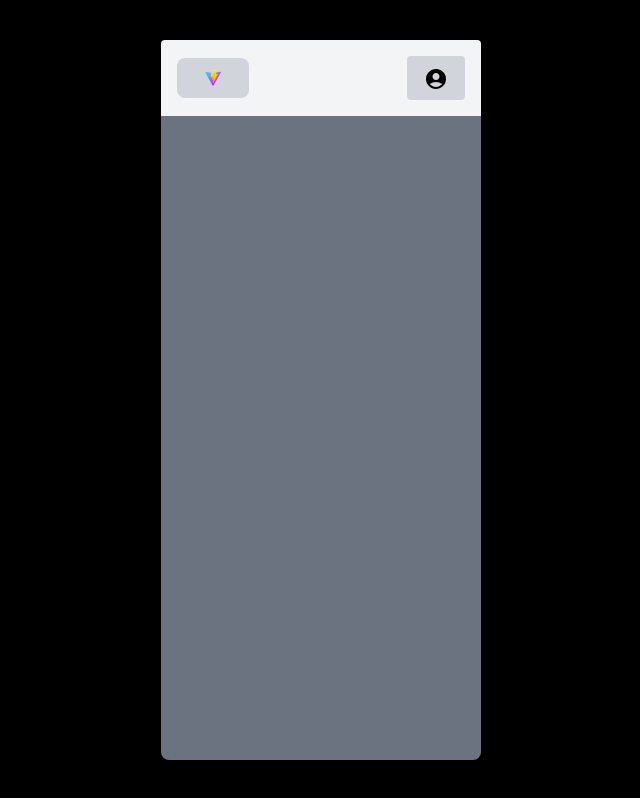
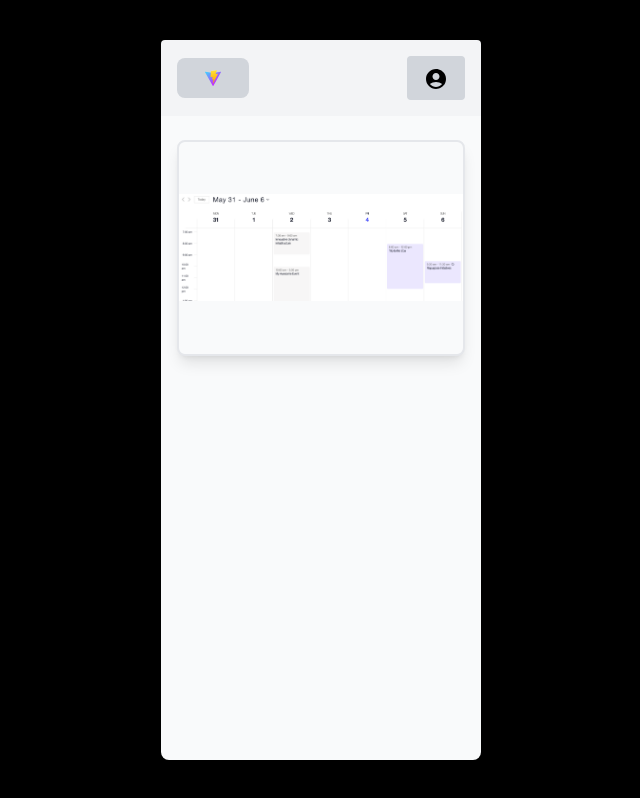
Before and after one commit to JoshuaW13/ConceptFitness, a React (Vite) app in the folder conceptFitness/: page / in a window 1280 px wide. Shown: the whole page, without its empty margins (319-959 px from the left). Built offline with nearby package versions, Linux system fonts and the light colour scheme.

Commit message:
Added a calender to the homepage
It is simply spoofed through an image

```diff
--- a/conceptFitness/src/App.jsx
+++ b/conceptFitness/src/App.jsx
@@ -7,7 +7,7 @@ import Home from './pages/Home.jsx'
 function App() {
 
   return (
-      <div className="w-[25vw] h-[90vh] bg-gray-500 rounded-lg shadow-lg flex items-center justify-center">
+      <div className="w-[25vw] h-[90vh] bg-gray-50 rounded-lg shadow-lg flex items-center justify-center">
         <Home></Home>
       </div>
   )
--- /dev/null
+++ b/conceptFitness/src/components/Calender.jsx
@@ -0,0 +1,13 @@
+import '../App.css'
+import CalenderImage from "../assets/weeklycalender.png"
+
+function Calender() {
+
+  return (
+      <div className="w-[90%] h-[30%] bg-gray-50 rounded-lg shadow-lg flex items-center justify-center mt-6 border-gray border-2">
+        <img src={CalenderImage} alt="" />
+      </div>
+  )
+}
+
+export default Calender
--- a/conceptFitness/src/components/NavBar.jsx
+++ b/conceptFitness/src/components/NavBar.jsx
@@ -1,9 +1,6 @@
 import { useState } from 'react'
 import React from 'react'
 import '../App.css'
-import viteLogo from '/vite.svg'
-import ProfileButton from './ProfileButton'
-import HomeButton from './HomeButton'
 
 function NavBar({FirstButton, SecondButton}) {
 
--- a/conceptFitness/src/pages/Home.jsx
+++ b/conceptFitness/src/pages/Home.jsx
@@ -4,12 +4,14 @@ import '../App.css'
 import NavBar from '../components/navBar'
 import HomeButton from '../components/HomeButton'
 import ProfileButton from '../components/ProfileButton'
+import Calender from '../components/Calender'
 
 function Home() {
 
   return (
-      <div className='w-full h-full'>
+      <div className='w-full h-full flex flex-col items-center'>
         <NavBar FirstButton={HomeButton} SecondButton={ProfileButton}></NavBar>
+        <Calender></Calender>
       </div>
   )
 }
```
Also changed, not shown: conceptFitness/src/assets/weeklycalender.png (added).
